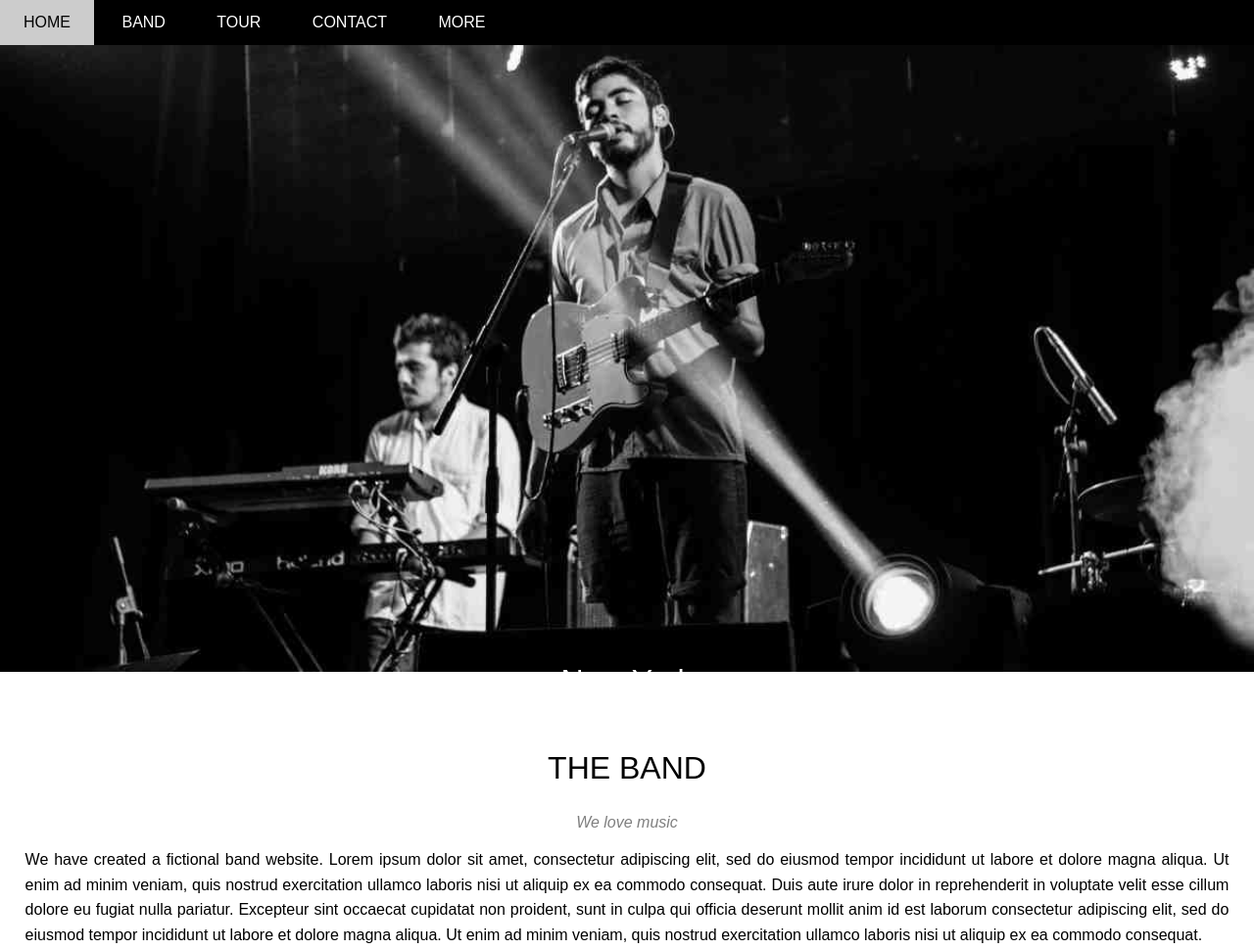
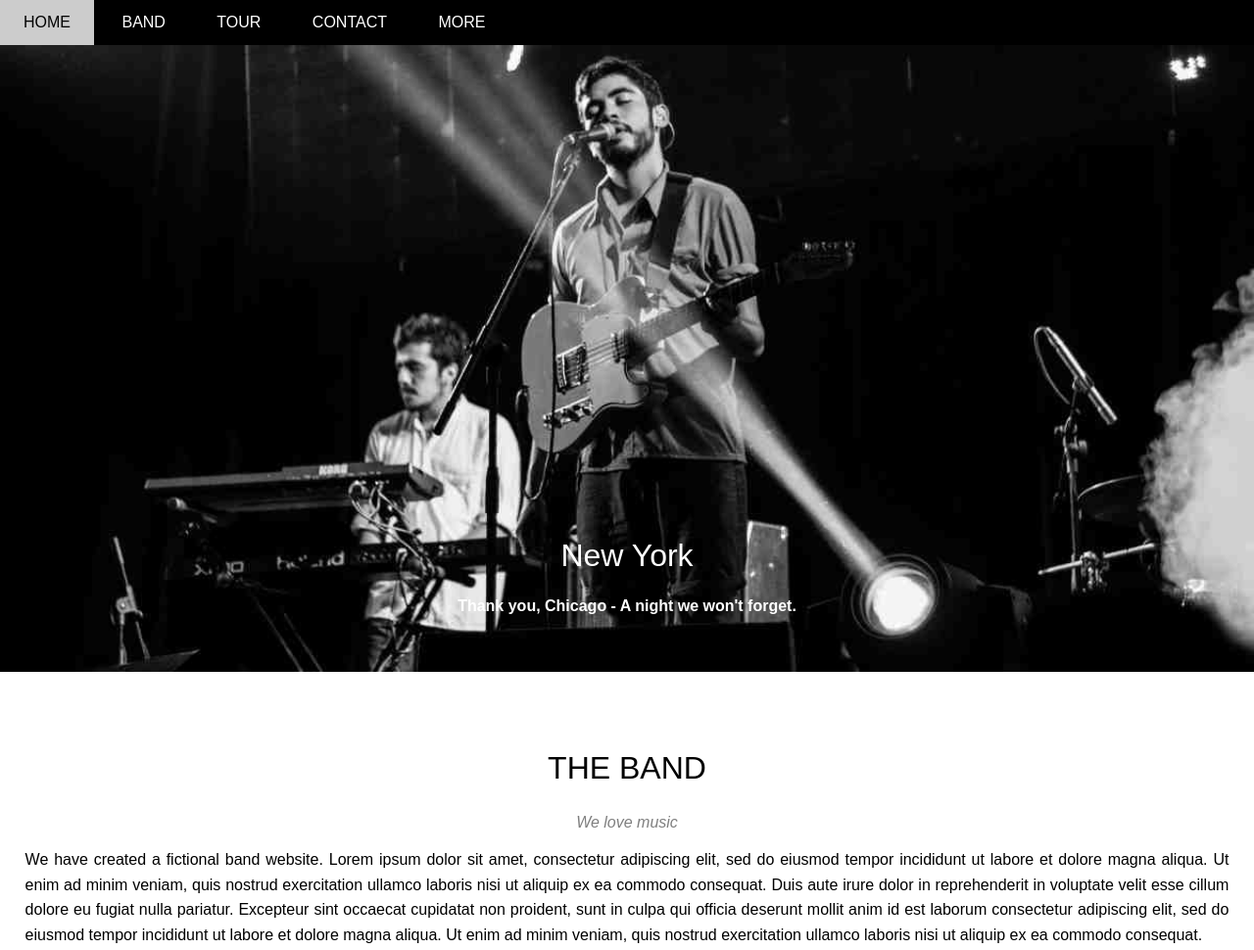
Before and after one commit to hoangvu2402/demo-nhac, a plain HTML site: page index.html in a window 1280 px wide. Shown: the top 970 px of the page at 98% size. Drawn offline with nearby package versions, Linux system fonts and the light colour scheme.

Commit message:
Update styles.css

```diff
--- a/assets/css/styles.css
+++ b/assets/css/styles.css
@@ -193,7 +193,7 @@ html {
 
 #slider .text-content {
     color: #fff;
-    bottom: 0;
+    bottom: 16%;
     position: absolute;
     margin-bottom: 32px;
     width: 100%;
```
